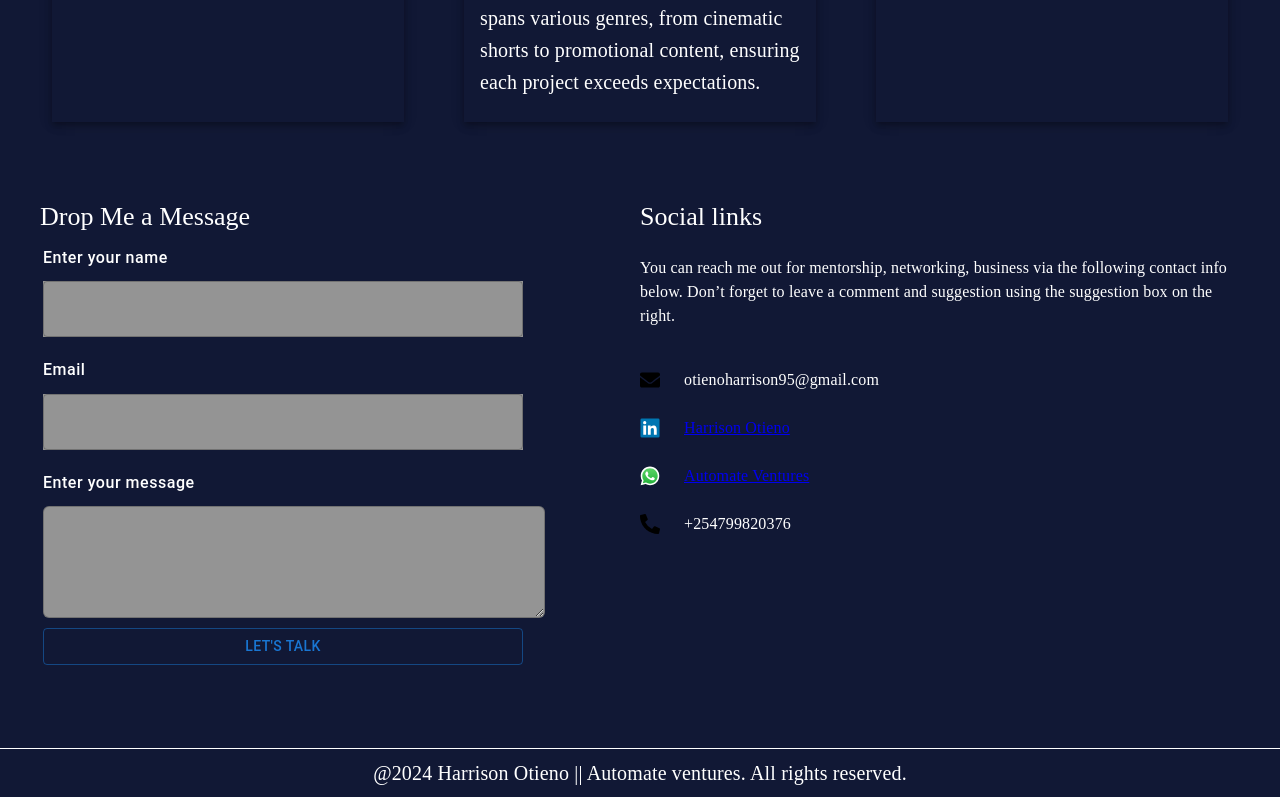
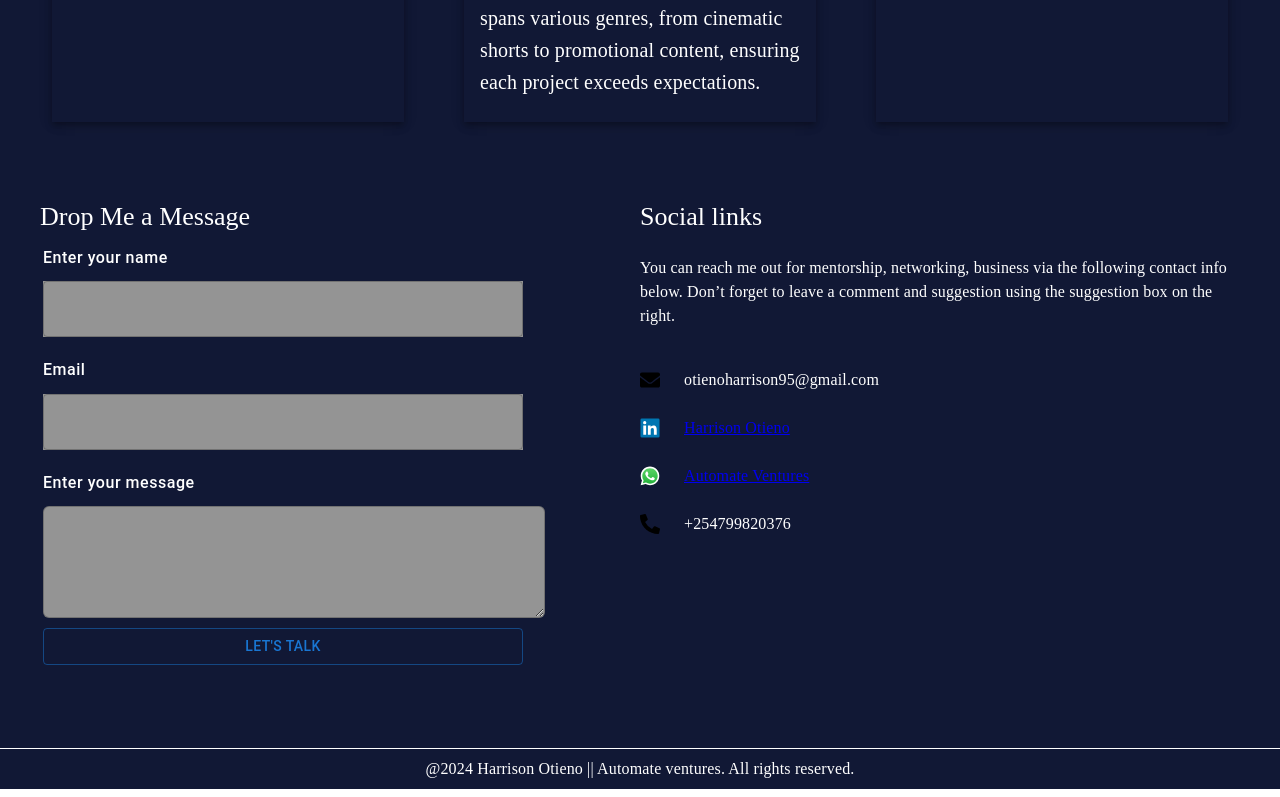
Before and after one commit to Ogalo/my_portifolio, a React (Create React App) app: page / in a window 1280 px wide. Shown: the part 3799-4596 px from the top of the page. Built offline with nearby package versions, Linux system fonts and the light colour scheme.

Commit message:
Change the style

```diff
--- a/src/components/Footer.tsx
+++ b/src/components/Footer.tsx
@@ -4,7 +4,7 @@ import { Box, Typography, Stack, Button } from "@mui/material";
 const Footer = () => {
   return (
     <Box borderTop={1}>
-     <Typography variant='h6' fontFamily='karma' textAlign='center' py={1}>@2024 Harrison Otieno || Automate ventures. All rights reserved.</Typography>
+     <Typography fontFamily='karma' textAlign='center' py={1}>@2024 Harrison Otieno || Automate ventures. All rights reserved.</Typography>
     </Box>
   )
 }
```
